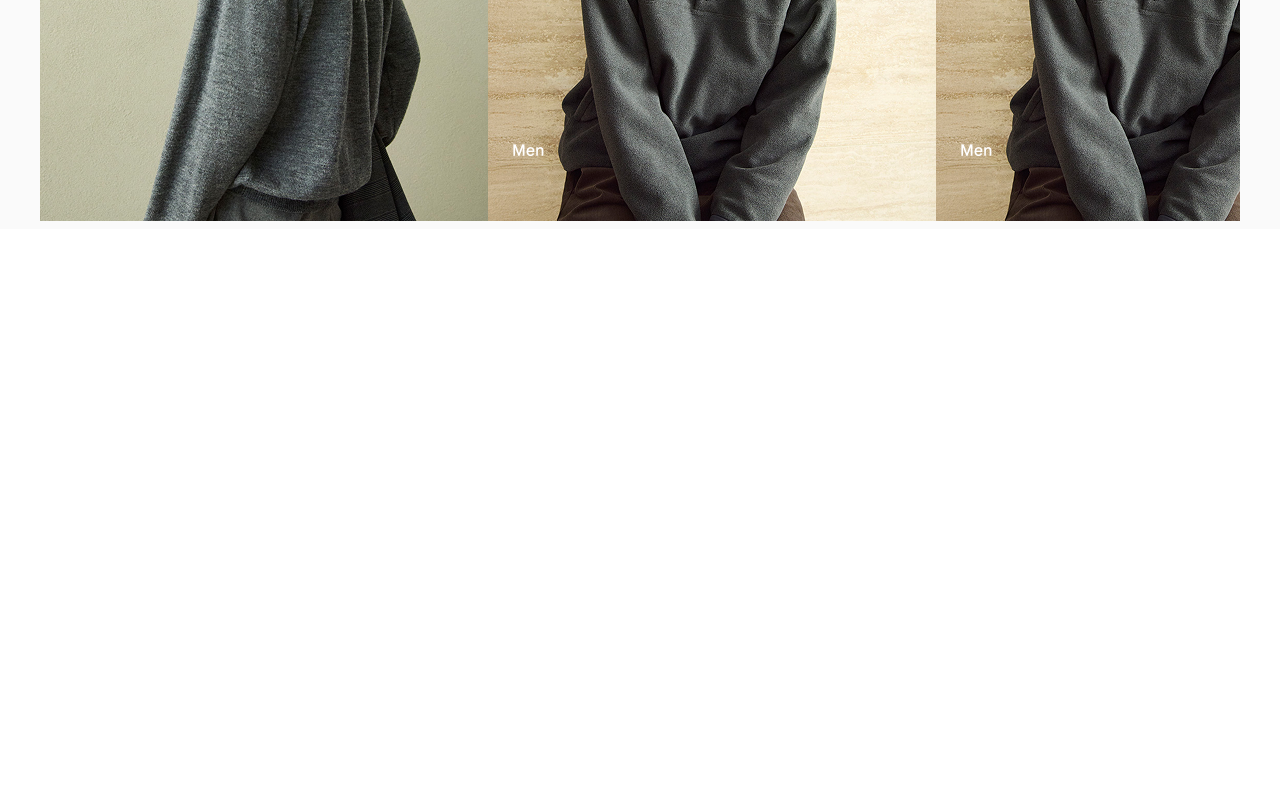
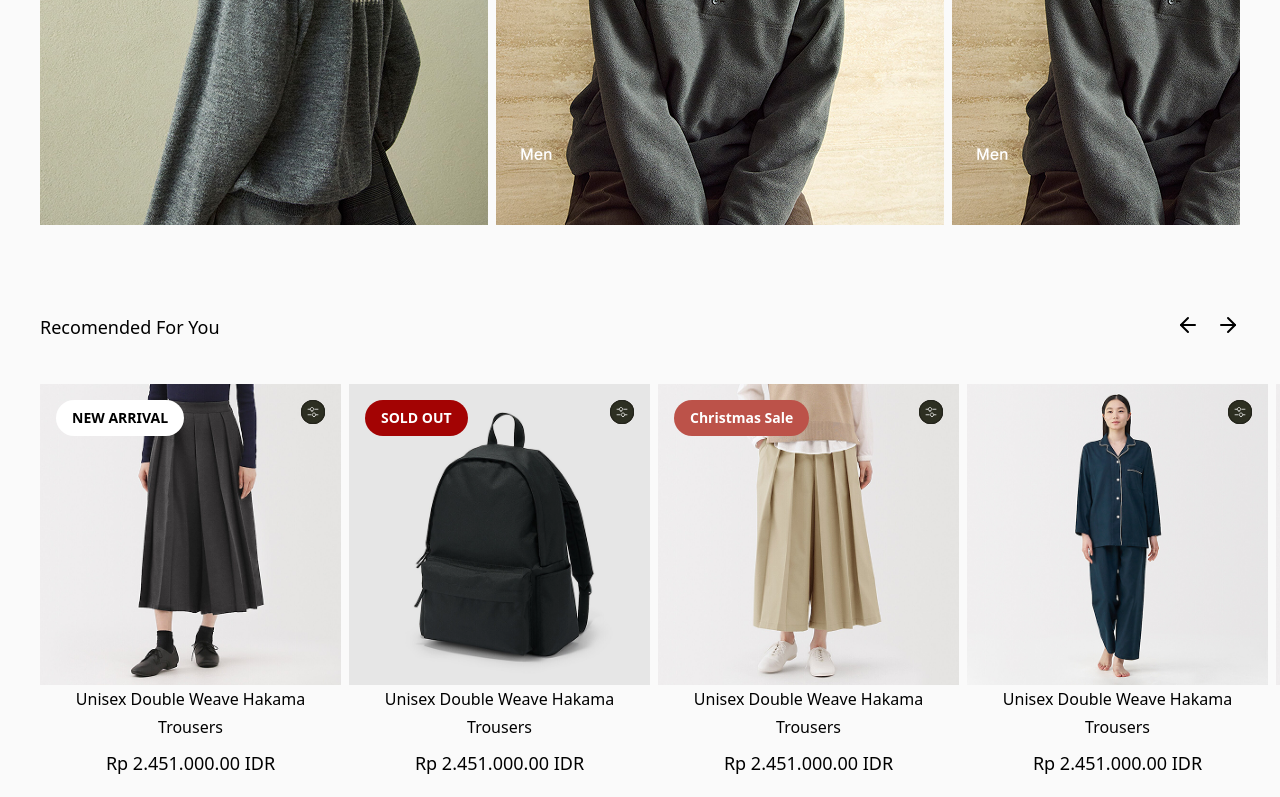
Before and after one commit to SBX-One/Monarch, a React (Vite) app: page / in a window 1280 px wide. Shown: the part 2000-2797 px from the top of the page. Before the commit the page ends 2249 px from the top, so only its background shows below. Built offline with nearby package versions, Linux system fonts and the light colour scheme.

Commit message:
homepage update p3

```diff
--- a/src/components/HorizontalScroll.tsx
+++ b/src/components/HorizontalScroll.tsx
@@ -1,16 +1,24 @@
-import { useRef } from "react";
-import Data from "../data/Data_Dummy.json";
+import React, { useRef, useState } from "react";
 import arrow from "../assets/svg/arrow.svg";
+import setting from "../assets/svg/settings.svg"
+import dummyData from "../data/Data_Dummy.json";
 
 type HorizontalScrollProps = {
     title: string;
-    data: typeof Data;
+    data: { name?: string; image?: string, price?: number, eventType?: string }[];
     customStyle?: React.CSSProperties | null;
     customStyle2?: React.CSSProperties;
+    imageHeight?: React.CSSProperties["height"] | string;
+    CustomTextStyle?: React.CSSProperties;
+    eventState?: boolean;
+    CustomEventName?: string;
+    CustomBackgroundEvent?: React.CSSProperties["backgroundColor"] | string;
+    productSettings?: boolean;
 }
 
-export default function HorizontalScroll({ title, data, customStyle, customStyle2 }: HorizontalScrollProps) {
+export default function HorizontalScroll({ title, data, customStyle, customStyle2, imageHeight, CustomTextStyle, eventState, CustomEventName, CustomBackgroundEvent, productSettings }: HorizontalScrollProps) {
     const scrollRef = useRef<HTMLDivElement | null>(null);
+    const [colorSetting, setColorSetting] = useState<number | null>(null);
 
     const scroll = (dir: "left" | "right") => {
         if (!scrollRef.current) return;
@@ -25,9 +33,19 @@ export default function HorizontalScroll({ title, data, customStyle, customStyle
     const resolveImage = (path: string) => {
         try {
             return new URL(path, import.meta.url).href
-        } catch (e: unknown) {
+        } catch {
             return path
         }
+    }
+
+    const formatPrice = (value?: number) => {
+        if (value == null) return '';
+        return new Intl.NumberFormat('id-ID', { style: 'currency', currency: 'IDR', maximumFractionDigits: 0 }).format(value);
+    }
+
+    function handleColorSetting(index: number) {
+        setColorSetting(prev => (prev === index ? null : index));
+        console.log("clicked setting", index);
     }
 
 
@@ -42,10 +60,52 @@ export default function HorizontalScroll({ title, data, customStyle, customStyle
                 </div>
                     <div ref={scrollRef} className="mt-5 mb-5 overflow-x-hidden " style={customStyle || {}}>
                         <div className="flex items-center flex-nowrap" style={customStyle2 || {}}>
-                            {data.map((item, index) => (
-                                <div key={item.id | index} className="flex-shrink-0 w-auto flex flex-col-reverse">
-                                    <h2 className="mb-2">{item.name}</h2>
-                                    <img src={resolveImage(item.image as string)} alt={item.name} className="object-contain body-regular" />
+                            {data?.map((item, index) => (
+                                <div key={index} className="flex-shrink-0 flex flex-col-reverse " style={{ minWidth: 240, marginRight: 8 }}>
+                                    {item.price !== undefined && <h2 className="mb-2 mx-auto large" style={CustomTextStyle}>{formatPrice(item.price)}.00 IDR</h2>}
+                                    <h2 className="mb-2 mx-auto body-regular" style={CustomTextStyle}>{item.name}</h2>
+                                    {/* <h2 className="mb-2 mx-auto" style={CustomTextStyle}>{item.price}</h2> */}
+                                    <div
+                                        style={{
+                                            height: imageHeight,
+                                            width: imageHeight,
+                                            backgroundImage: `url(${resolveImage(item.image as string || '')})`,
+                                        }}
+                                        className="overflow-hidden bg-cover bg-center bg-no-repeat"
+                                    >
+                                        <div className="flex justify-between relative">
+                                            {eventState && item.eventType === "New Arrival" && (
+                                                <div className="m-[16px] bg-white px-[16px] py-[8px] w-fit rounded-full">
+                                                    <p className="subtle">NEW ARRIVAL</p>
+                                                </div>
+                                            )}
+                                            {eventState && item.eventType === "Sold Out" && (
+                                                <div className="m-[16px] bg-[#A30303] px-[16px] py-[8px] w-fit rounded-full">
+                                                    <p className="subtle text-white">SOLD OUT</p>
+                                                </div>
+                                            )}
+                                            {eventState && item.eventType === "Custom Event" && (
+                                                <div className="m-[16px] px-[16px] py-[8px] w-fit rounded-full" style={{ backgroundColor: CustomBackgroundEvent }}>
+                                                    <p className="subtle text-white">{CustomEventName}</p>
+                                                </div>
+                                            )}
+
+                                            {productSettings && (
+                                                <div className="p-[16px] right-0 absolute">
+                                                    <img className="w-[24px] " src={setting} alt="settings" onClick={() => handleColorSetting(index)}/>
+                                                    {colorSetting === index && (
+                                                        <div className="absolute right-4">
+                                                            {dummyData.colorSetting?.map((item, i) => (
+                                                                <div className="" key={i}>
+                                                                    <img className="w-[24px] my-[8px]" src={resolveImage(item.image as string || '')} alt={item.name} />
+                                                                </div>
+                                                            ))}
+                                                        </div>
+                                                    )}
+                                                </div>
+                                            )}
+                                        </div>
+                                    </div>
                                 </div>
                             ))}
                         </div>
--- a/src/data/Data_Dummy.json
+++ b/src/data/Data_Dummy.json
@@ -1,45 +1,4 @@
 {
-    "products" : [
-        {
-            "id" : 484503,
-            "name" : "Unisex Double Weave Hakama Trousers",
-            "price" : 2451000,
-            "category": "Skirts & Trousers",
-            "image" : "../assets/png/product_1.png",
-            "status" : "available",
-            "color" : [
-                "Gold",
-                "Black",
-                "Brown"
-            ],
-            "size" : [
-                "XS",
-                "S",
-                "M",
-                "L",
-                "XL"
-            ],
-            "stock" : 14,
-            "promo" : "Christmas Sale",
-            "description" : [
-                {
-                    "Detail" : ["Colared design for unique style", "Relaxed silhouette"],
-                    "Function Details" : {
-                        "Transparant" : "Not Transparant",
-                        "Fit" : "Relaxed",
-                        "Pocket" : "None"
-                    },
-                    "Shipping" : {
-                        "delivery" : "Delivery Date: This information will be displayed after selecting \"Shipping Method\" on the checkout page. Shipping Cost: Shipping costs may vary depending on the destination. Free shipping is only available for purchases over $99,00.",
-                        "Exchange" : "Exchange: Valid for direct online purchases. Return: Valid for online purchases with shipping to the warehouse. Return/Exchange Deadline: Within 30 days from the date of delivery. Return Shipping Cost: Customers will bear the return shipping costs."
-                    },
-                    "production" : {
-                        "production_information" : "We are continuously working to improve our production process verification, both internally and through third parties, to fully understand the origins of our raw materials, where we spin our yarn, where we produce our fabrics, and where we sew, knit, and finish our garments. This verification helps us improve the quality of our garments while ensuring safer manufacturing practices. We will continue to share this information so our customers can make more informed decisions about their clothing."
-                    }
-                }
-            ]
-        }
-    ],
     "categories" : [
         {
             "id" : 1,
@@ -80,5 +39,54 @@
             "id" : 3,
             "image" : "../assets/png/LatestCollection_2.png"
         }
+    ],
+    "products" : [
+        {
+            "id" : 1,
+            "name" : "Unisex Double Weave Hakama Trousers",
+            "price" : 2451000,
+            "image" : "../assets/png/product_1.png",
+            "eventType" : "New Arrival"
+        },
+        {
+            "id" : 2,
+            "name" : "Unisex Double Weave Hakama Trousers",
+            "price" : 2451000,
+            "image" : "../assets/png/product_2.png",
+            "eventType" : "Sold Out"
+        },
+        {
+            "id" : 3,
+            "name" : "Unisex Double Weave Hakama Trousers",
+            "price" : 2451000,
+            "image" : "../assets/png/product_3.png",
+            "eventType" : "Custom Event"
+        },
+        {
+            "id" : 4,
+            "name" : "Unisex Double Weave Hakama Trousers",
+            "price" : 2451000,
+            "image" : "../assets/png/product_4.png"
+        },
+        {
+            "id" : 5,
+            "name" : "Unisex Double Weave Hakama Trousers",
+            "price" : 2451000,
+            "image" : "../assets/png/product_1.png"
+        }
+    ],
+    "colorSetting" : [
+        {
+            "name" : "White Gold",
+            "image" : "../assets/png/WhiteGoldColor.png"
+        },
+        {
+            "name" : "Black Metaillic",
+            "image" : "../assets/png/MetallicBlackColor.png"
+        },
+        {
+            "name" : "Brown Gold",
+            "image" : "../assets/png/BrowGoldColor.png"
+        }
     ]
 }
--- a/src/pages/HomePage.tsx
+++ b/src/pages/HomePage.tsx
@@ -70,7 +70,7 @@ const HomePages = () => {
                     ))}
                 </div>
             </div>
-            <HorizontalScroll title={"Highlights"} data={Data.categories} customStyle={{marginRight : "-40px", marginLeft : "-40px", paddingLeft : "40px"}} customStyle2={{gap : "8px"}}  />
+            <HorizontalScroll title={"Highlights"} data={Data.categories} customStyle={{marginRight : "-40px", marginLeft : "-40px", paddingLeft : "40px"}} customStyle2={{gap : "8px"}} imageHeight={"310px"} />
             <div
                 className="w-full h-[496px] flex items-center pl-[98px] my-[80px]"
                 style={{
@@ -93,7 +93,11 @@ const HomePages = () => {
             </div>
 
             <section>
-                <HorizontalScroll title={"Our Latest Collections"} data={Data.LatestCollections} customStyle2={{justifyContent: "space-between", maxHeight: "500px", minHeight: "448px"}} />
+                <HorizontalScroll title={"Our Latest Collections"} data={Data.LatestCollections} customStyle2={{justifyContent: "space-between", maxHeight: "500px", minHeight: "448px"}} imageHeight={"448px"} />
+            </section>
+
+            <section>
+                <HorizontalScroll productSettings={true} CustomBackgroundEvent="#BC5249" CustomEventName="Christmas Sale" eventState={true} title={"Recomended For You"} data={Data.products} customStyle={{marginRight : "-40px", marginLeft : "-40px", paddingLeft : "40px"}} customStyle2={{justifyContent: "space-between", maxHeight: "500px", minHeight: "448px"}} imageHeight={"301px"} CustomTextStyle={{ width : "250px", textAlign : "center"}} />
             </section>
         </div>
     )
```
Also changed, not shown: src/assets/svg/settings.svg (added).
